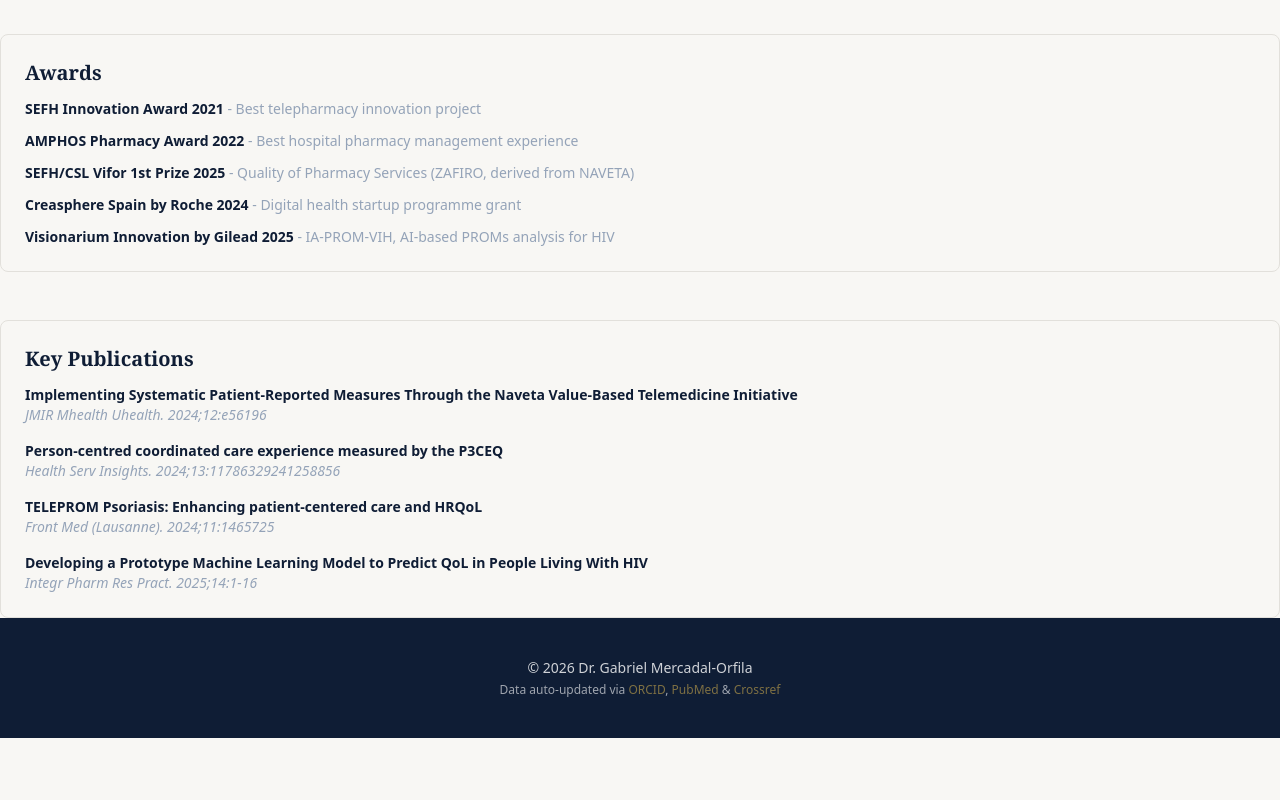
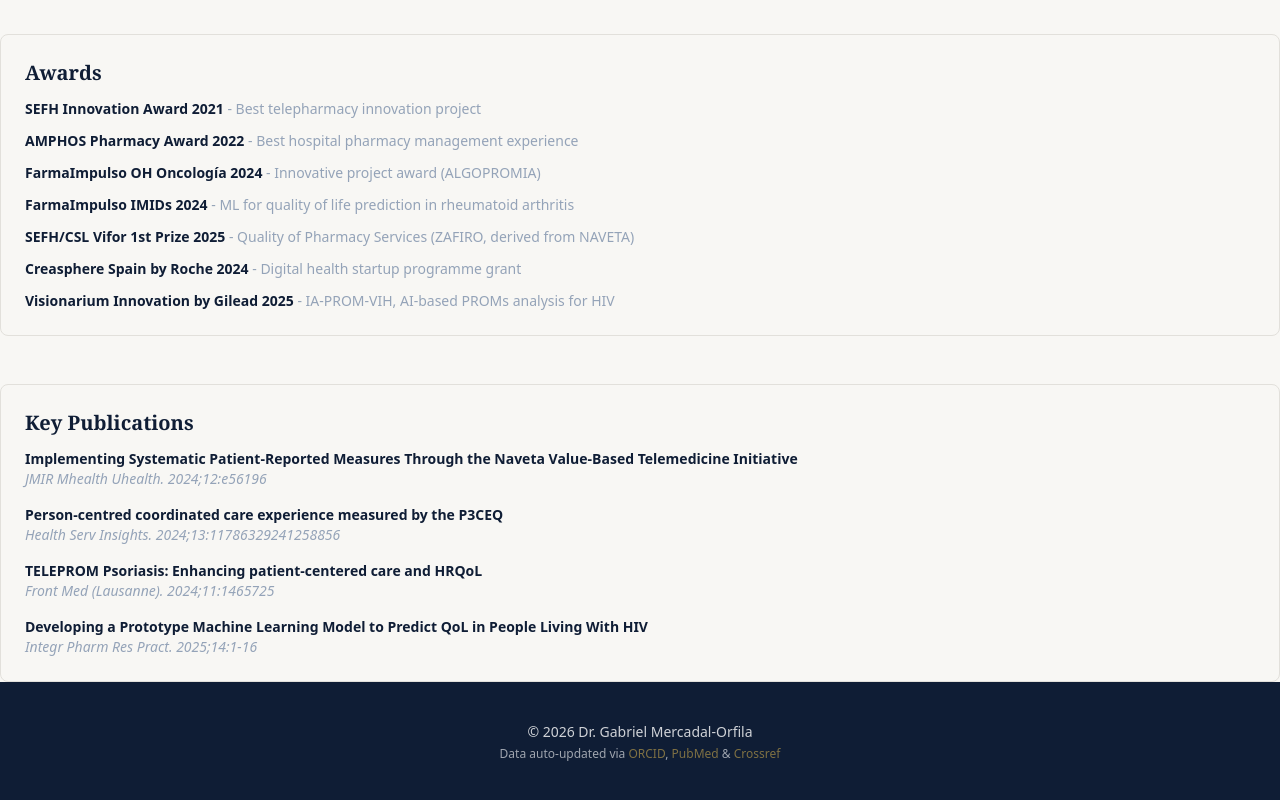
Before and after one commit to GMO10/gmercadal-academic, a Next.js app: page /naveta in a window 1280 px wide. Shown: the part 748-1548 px from the top of the page. Before the commit the page ends 1486 px from the top, so only its background shows below. Built offline with nearby package versions, Linux system fonts and the light colour scheme.

Commit message:
Add new awards to the awards list

```diff
--- a/app/naveta/page.tsx
+++ b/app/naveta/page.tsx
@@ -17,6 +17,8 @@
 const awards = [
   { name: 'SEFH Innovation Award 2021', desc: 'Best telepharmacy innovation project' },
   { name: 'AMPHOS Pharmacy Award 2022', desc: 'Best hospital pharmacy management experience' },
+  { name: 'FarmaImpulso OH Oncología 2024', desc: 'Innovative project award (ALGOPROMIA)' },
+  { name: 'FarmaImpulso IMIDs 2024', desc: 'ML for quality of life prediction in rheumatoid arthritis' },
   { name: 'SEFH/CSL Vifor 1st Prize 2025', desc: 'Quality of Pharmacy Services (ZAFIRO, derived from NAVETA)' },
   { name: 'Creasphere Spain by Roche 2024', desc: 'Digital health startup programme grant' },
   { name: 'Visionarium Innovation by Gilead 2025', desc: 'IA-PROM-VIH, AI-based PROMs analysis for HIV' },
```
